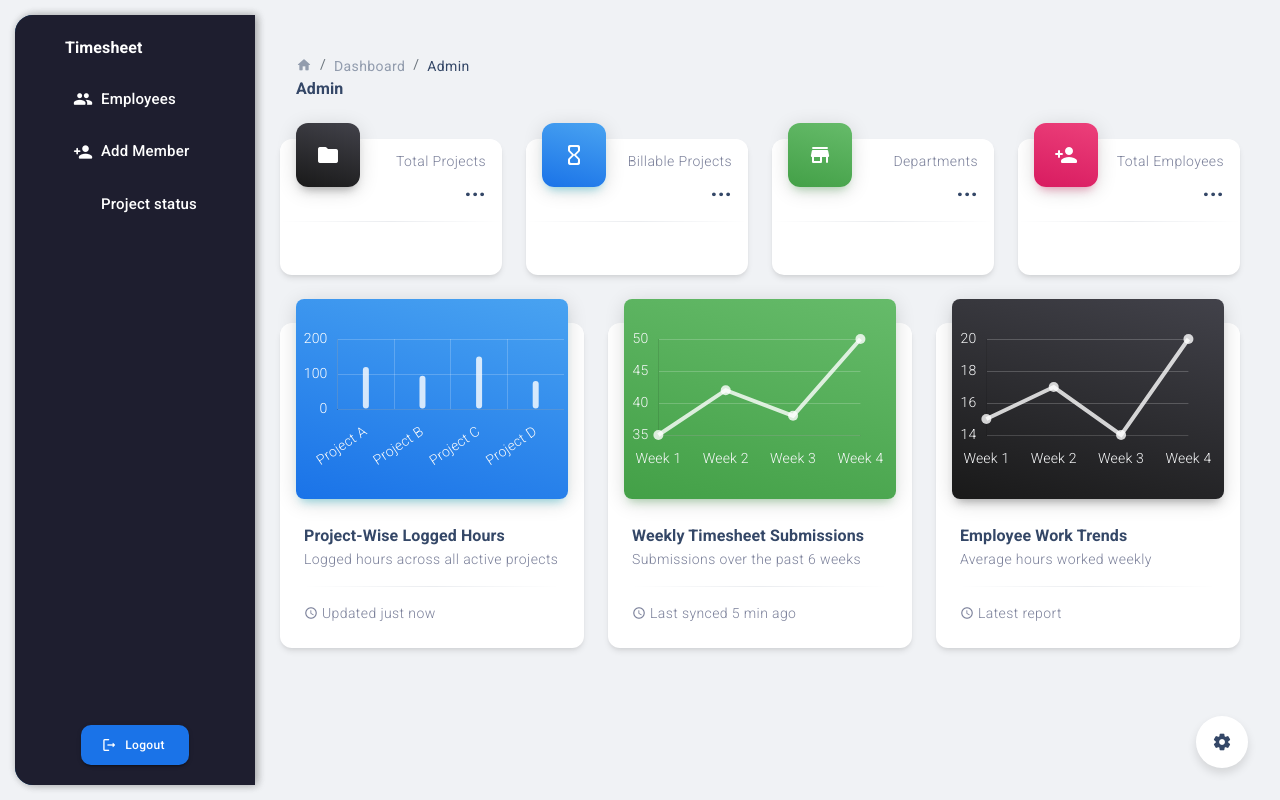
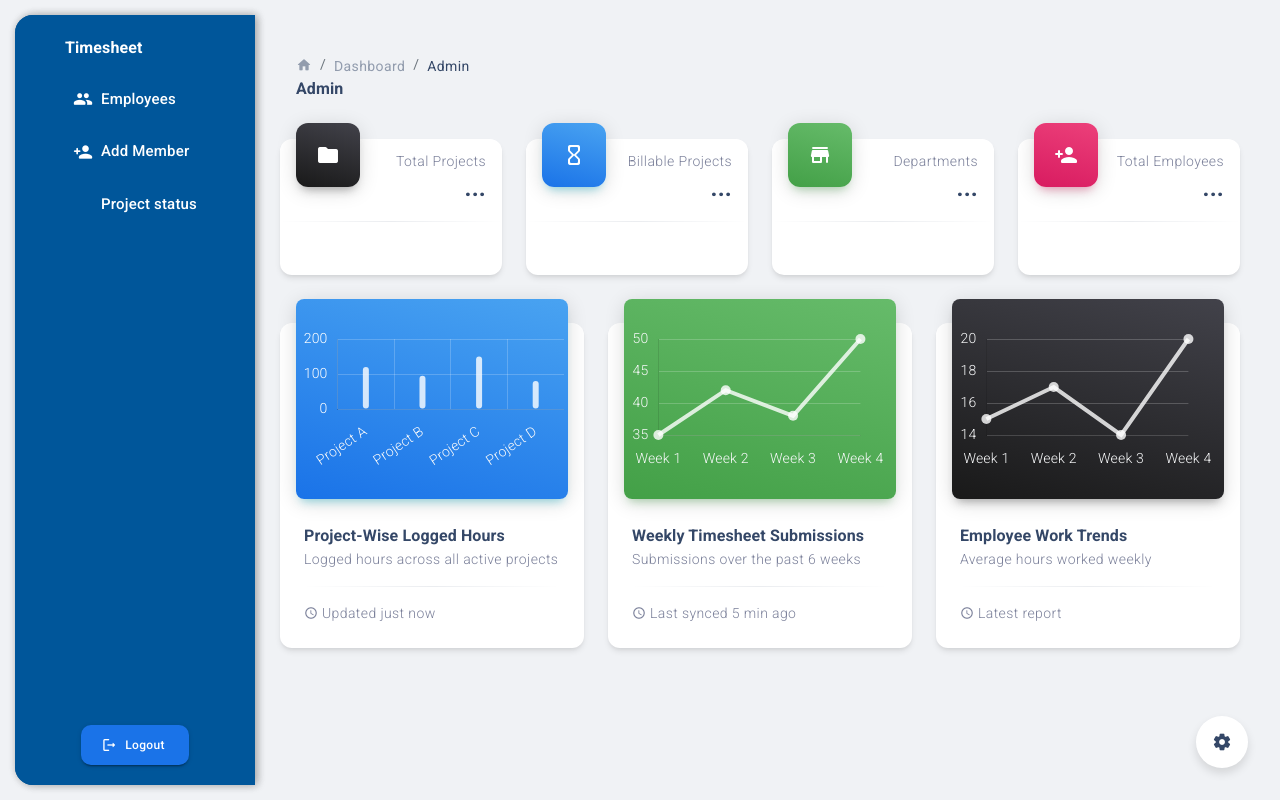
Before and after one commit to aishwaryatansam/employee_backend, a React (Create React App) app: page /dashboard/admin in a window 1280 px wide. Built offline with nearby package versions, Linux system fonts and the light colour scheme; no server answers.

Commit message:
rectified-remove-phase and task

```diff
--- a/src/layouts/dashboard/admin/adminsidebar.js
+++ b/src/layouts/dashboard/admin/adminsidebar.js
@@ -30,7 +30,7 @@ const AdminSidebar = () => {
       sx={{
         width: "240px",
         height: "calc(100vh - 30px)",
-        backgroundColor: "#1e1e2f",
+        backgroundColor: "#00569A",
         position: "fixed",
         top: "15px",
         left: "15px",
--- a/src/layouts/dashboard/admin/pages/TLAddProject.jsx
+++ b/src/layouts/dashboard/admin/pages/TLAddProject.jsx
@@ -397,10 +397,11 @@ function TLAddProject() {
                             Add Task
                           </MDButton>
                           <Button
-                            onClick={() => handleRemoveTask(phaseIndex, taskIndex)}
+                            onClick={() => handleRemoveTask(phases.length - 1)} // remove last
                             variant="contained"
                             size="small"
                             color="error"
+                            disabled={phases.length === 0}
                           >
                             Remove Task
                           </Button>
@@ -417,10 +418,11 @@ function TLAddProject() {
                         Add Phase
                       </MDButton>
                       <Button
-                        onClick={() => handleRemovePhase(phaseIndex)}
+                        onClick={() => handleRemovePhase(phases.length - 1)} // remove last
                         variant="contained"
                         size="small"
                         color="error"
+                        disabled={phases.length === 0}
                       >
                         Remove Phase
                       </Button>
```
Also changed, not shown: 1 other file (tests, documents, lock files or other folders).
